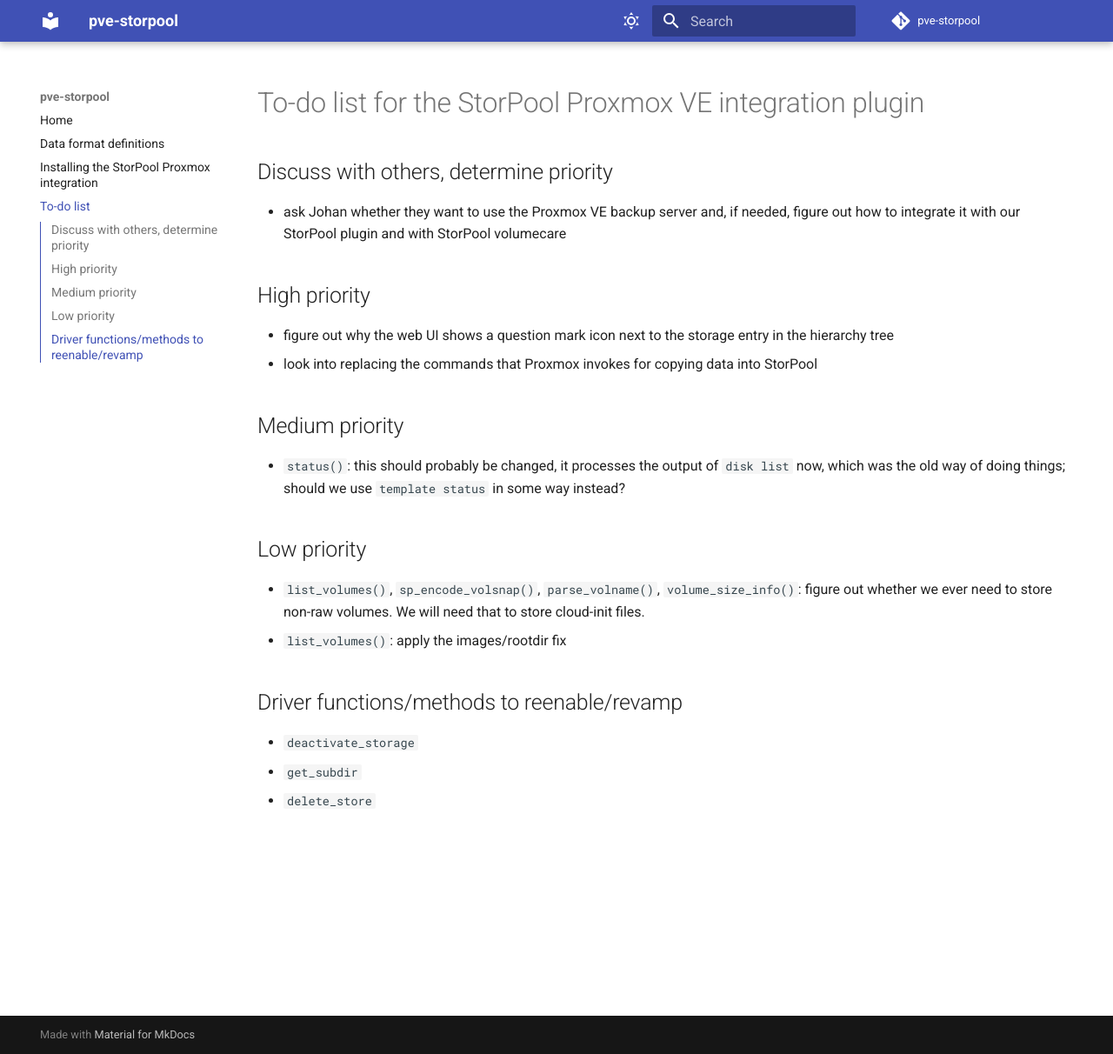
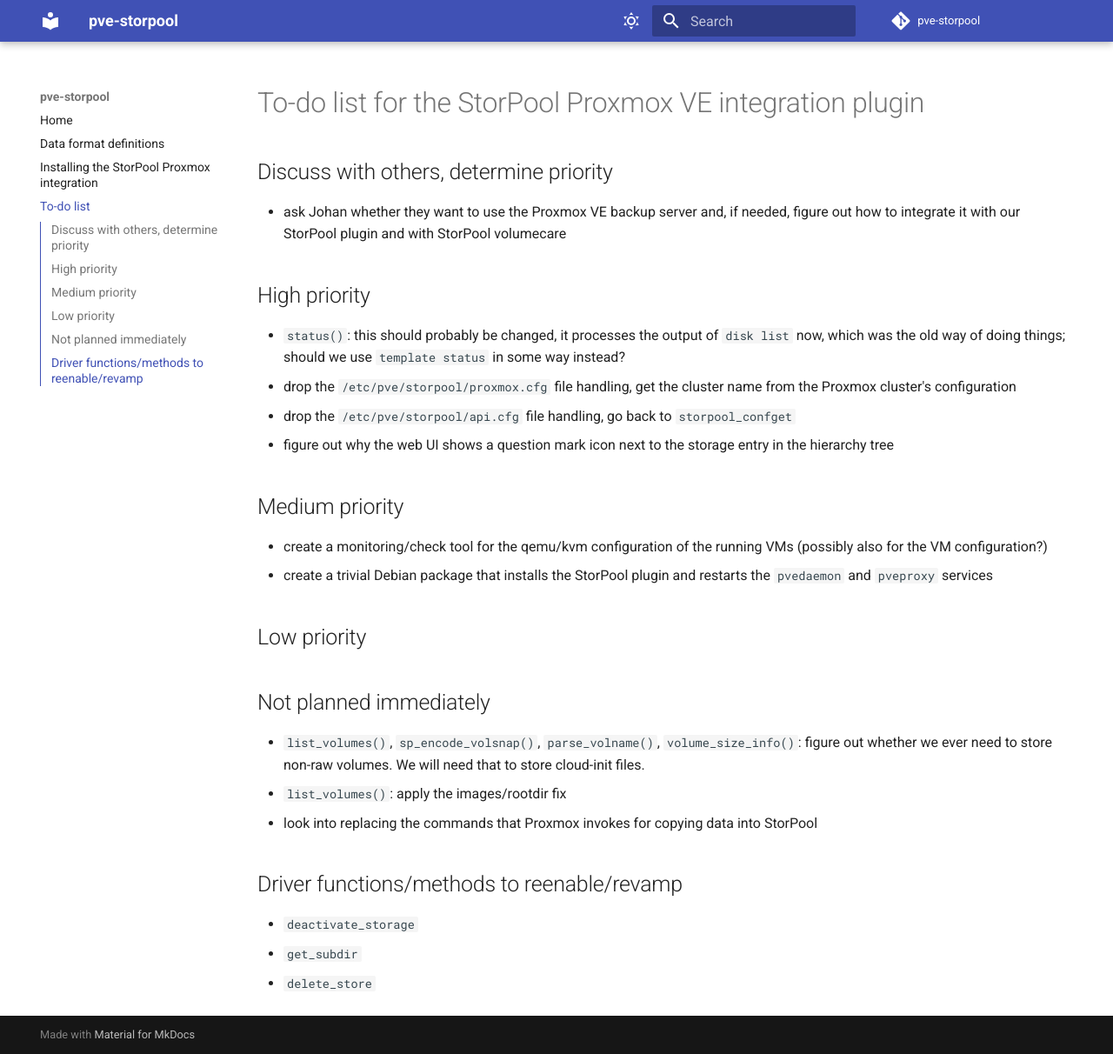
Before and after one commit to storpool/pve-storpool, an MkDocs documentation site: the page built from docs/todo.md, in a window 1280 px wide and 1212 px high. Shown: the whole window at 87% size. Built offline with MkDocs 1.6.1 and Material for MkDocs 9.7.7, drawn with Linux system fonts in a browser that asks for light colours; comment, search, counter and statistics services are not loaded.

Commit message:
to-do: update the items and priorities

```diff
--- a/docs/todo.md
+++ b/docs/todo.md
@@ -12,21 +12,30 @@
 
 ## High priority
 
+- `status()`: this should probably be changed, it processes the output of `disk list` now,
+  which was the old way of doing things; should we use `template status` in some way instead?
+- drop the `/etc/pve/storpool/proxmox.cfg` file handling, get the cluster name from
+  the Proxmox cluster's configuration
+- drop the `/etc/pve/storpool/api.cfg` file handling, go back to `storpool_confget`
 - figure out why the web UI shows a question mark icon next to the storage entry in
   the hierarchy tree
-- look into replacing the commands that Proxmox invokes for copying data into StorPool
 
 ## Medium priority
 
-- `status()`: this should probably be changed, it processes the output of `disk list` now,
-  which was the old way of doing things; should we use `template status` in some way instead?
+- create a monitoring/check tool for the qemu/kvm configuration of the running VMs
+  (possibly also for the VM configuration?)
+- create a trivial Debian package that installs the StorPool plugin and restarts
+  the `pvedaemon` and `pveproxy` services
 
 ## Low priority
+
+## Not planned immediately
 
 - `list_volumes()`, `sp_encode_volsnap()`, `parse_volname()`, `volume_size_info()`:
   figure out whether we ever need to store non-raw volumes.
   We will need that to store cloud-init files.
 - `list_volumes()`: apply the images/rootdir fix
+- look into replacing the commands that Proxmox invokes for copying data into StorPool
 
 ## Driver functions/methods to reenable/revamp
 
```
